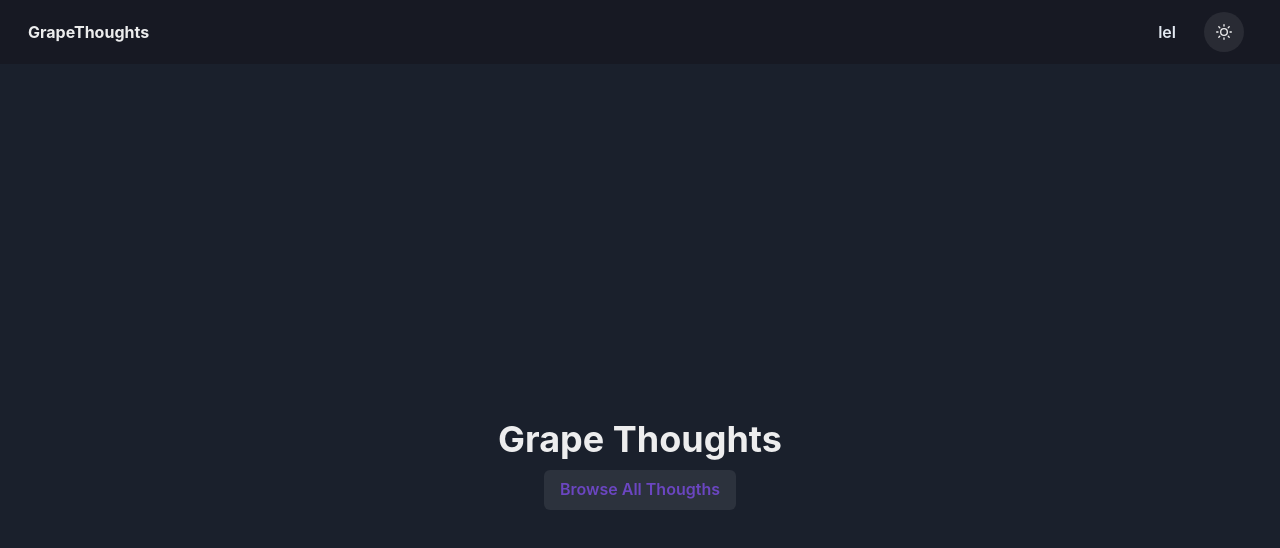
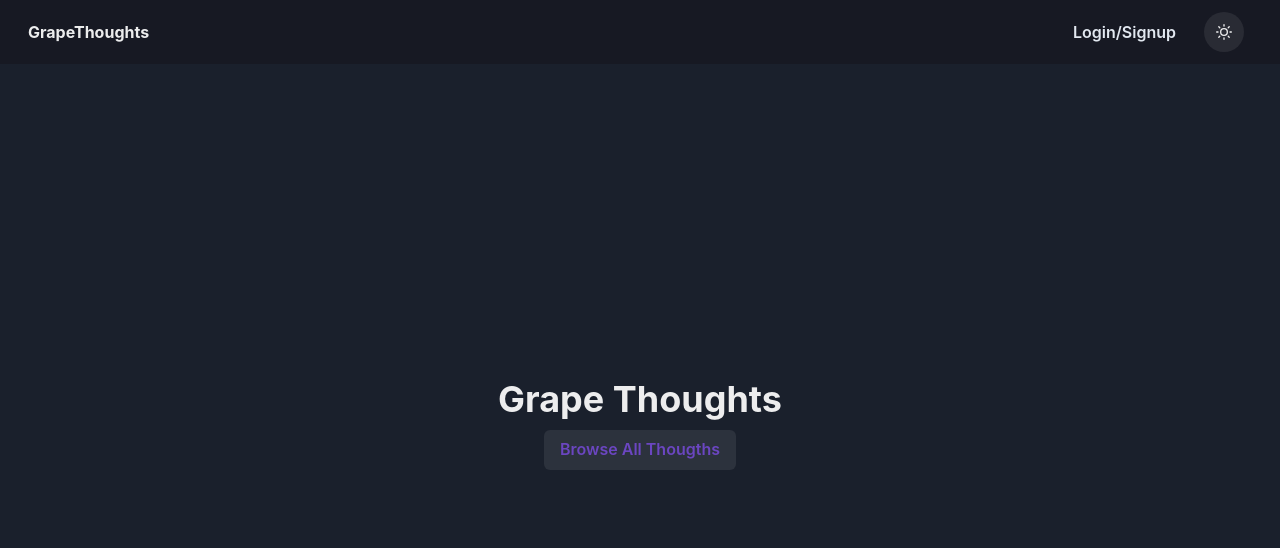
Before and after one commit to grapeJUICE1/Grape-Thoughts, a Next.js app: page / in a window 1280 px wide. Shown: the top 548 px of the page. Built offline with nearby package versions, Linux system fonts and the light colour scheme.

Commit message:
quick style fixes

```diff
--- a/components/Navigation/Navbar.tsx
+++ b/components/Navigation/Navbar.tsx
@@ -30,7 +30,7 @@ function Navbar() {
                 cursor={'pointer'}
                 minW={0}
               >
-                lel
+                Login/Signup
               </Button>
               <IconButton
                 aria-label='darkModeToggle'
--- a/pages/index.tsx
+++ b/pages/index.tsx
@@ -5,7 +5,7 @@ function Home() {
   return (
     <Flex
       width={'100vw'}
-      height={'100vh'}
+      height={'90vh'}
       alignContent={'center'}
       justifyContent={'center'}
     >
```
